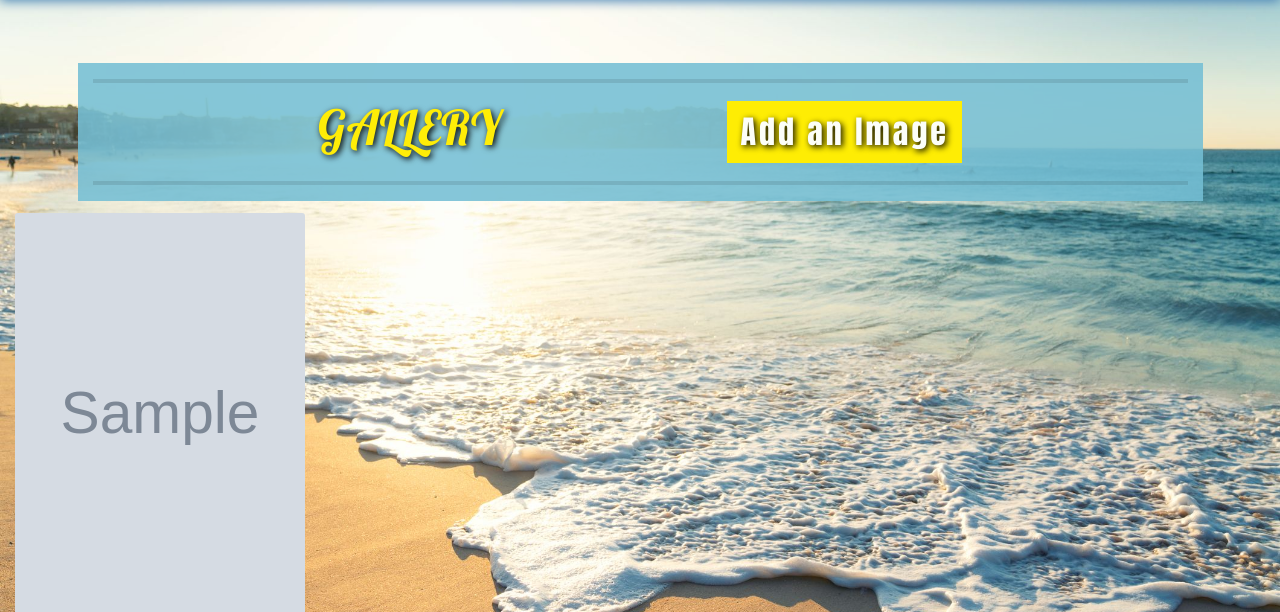
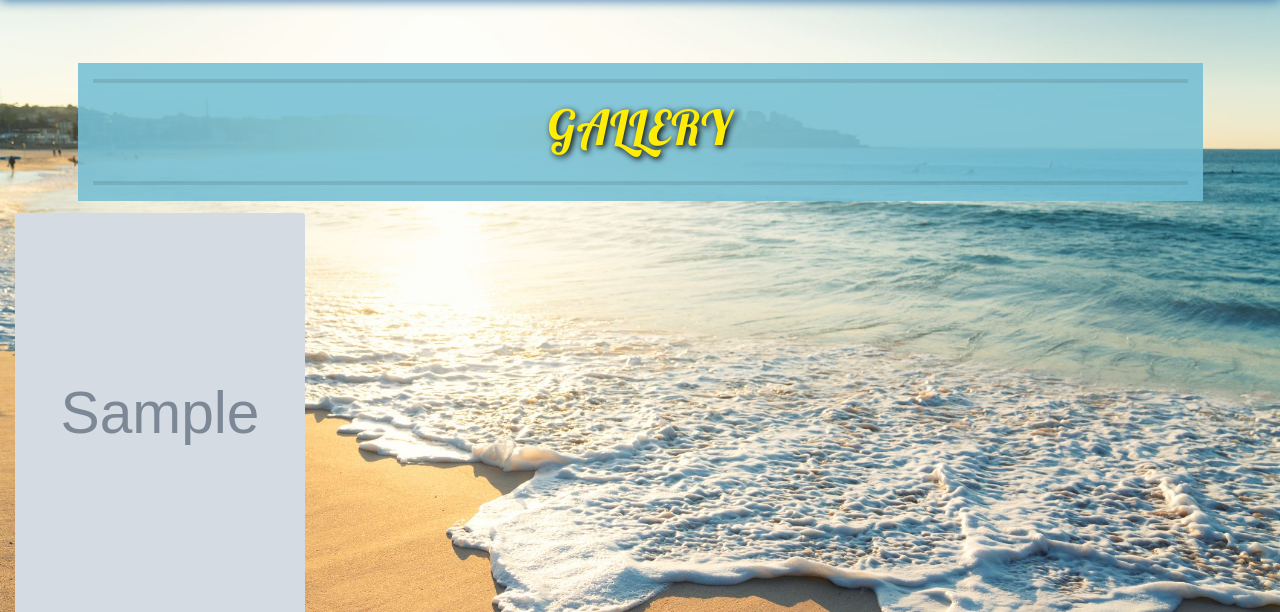
Before and after one commit to Aramantos/MS4-ShakesOnTheBeach, a Django app: page /gallery/ in a window 1280 px wide. Shown: the part 101-713 px from the top of the page. Run offline with Django 3.2, Linux system fonts and the light colour scheme; tables that the repository leaves empty hold one stand-in row (values such as "Sample post"); grey boxes marked "Sample" are stand-in pictures; parts of the project's set-up code (start-up, migrations or seed data) failed here and were passed over; some libraries are stand-ins or nearby versions.

Commit message:
update gallery UX navigation and update delete text color

```diff
--- a/gallery/templates/gallery/gallery.html
+++ b/gallery/templates/gallery/gallery.html
@@ -25,9 +25,11 @@
                     <h2 id="title" class="logo-font text-shadow">
                         <a href="{% url 'gallery' %}">Gallery</a>
                     </h2>
-                    <div class="d-none d-sm-block">
-                        <a id="add-btn" class="btn btn-black rounded-0 text-shadow" href="{% url 'add_image' %}">Add an Image</a>
-                    </div>
+                    {% if request.user.is_authenticated %}
+                        <div class="d-none d-sm-block">
+                            <a id="add-btn" class="btn btn-black rounded-0 text-shadow" href="{% url 'add_image' %}">Add an Image</a>
+                        </div>
+                    {% endif %}
                 </div>
                 <hr>
             </div>
@@ -47,7 +49,7 @@
                                     <div class="card-body item-card-body">
                                         <p class="mb-0 text-center">
                                             <a href="{% url 'edit_image' image.id %}">Edit</a>
-                                            <a class="text-danger" href="{% url 'delete_image' image.id %}">Delete</a>
+                                            <a id="delete" href="{% url 'delete_image' image.id %}">Delete</a>
                                         </p>
                                     </div>
                                 {% endif %}
```
